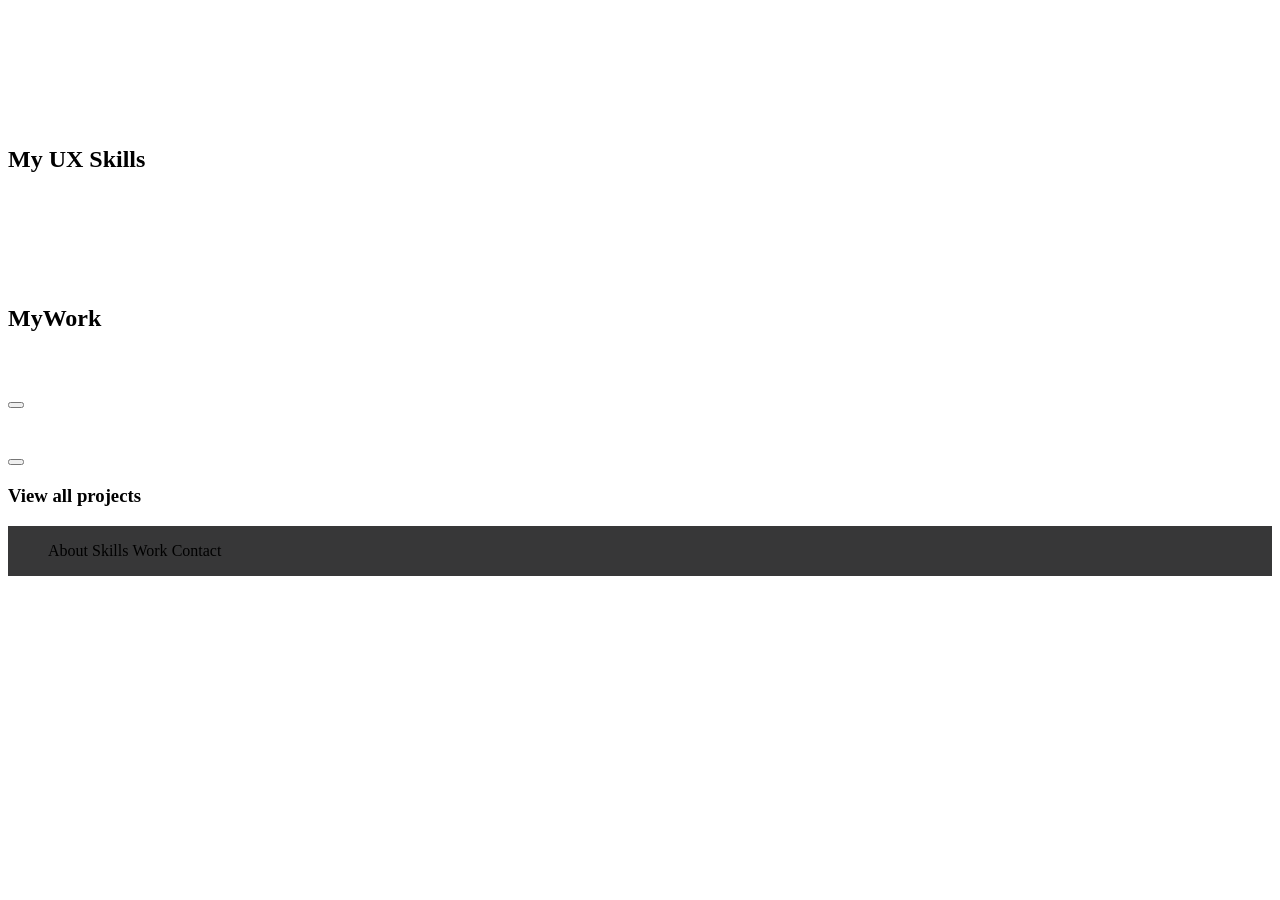
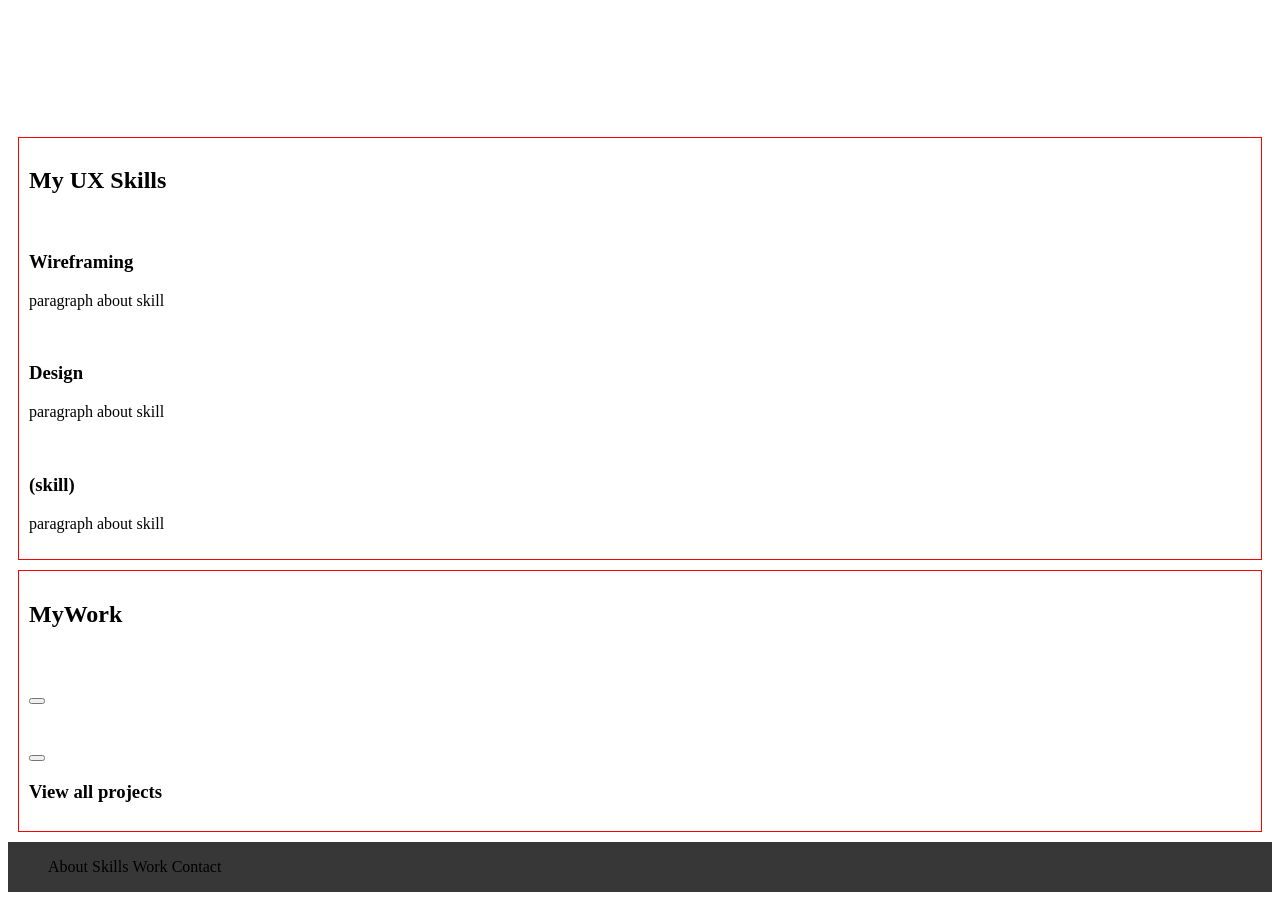
Before and after one commit to Imanni012/UX_UI_HW_18, a plain HTML site: page index.html in a window 1280 px wide. Shown: the part 700-1600 px from the top of the page. Before the commit the page ends 1284 px from the top, so only its background shows below. Drawn offline with Linux system fonts and the light colour scheme.

Commit message:
Adding the CSS styling

```diff
--- a/css/style.css
+++ b/css/style.css
@@ -42,3 +42,15 @@
   footer ul li{
       padding: center;
   }
+
+  .mySkills{
+    border: 1px solid red;
+    padding: 10px;
+    margin: 10px;
+  }
+
+  .myWork{
+    border: 1px solid red;
+    padding: 10px;
+    margin: 10px;
+  }
--- a/index.html
+++ b/index.html
@@ -35,19 +35,22 @@
     <h1>My UX Skills</h1>
     <div class="flexContainer">
         <div>
+            <!-- Add your skills -->
             <img>
-            <h3></h3>
-            <p></p>
+            <h3>Wireframing</h3>
+            <p>paragraph about skill</p>
         </div>
         <div>
+            <!-- Add your skills -->
             <img>
-            <h3></h3>
-            <p></p>
+            <h3>Design</h3>
+            <p>paragraph about skill</p>
         </div>
         <div>
+            <!-- Add your skills -->
             <img>
-            <h3></h3>
-            <p></p>
+            <h3>(skill)</h3>
+            <p>paragraph about skill</p>
         </div>
     </div>
 </section>
@@ -85,6 +88,5 @@
 
 
 
-
 </body>
 </html>
```
